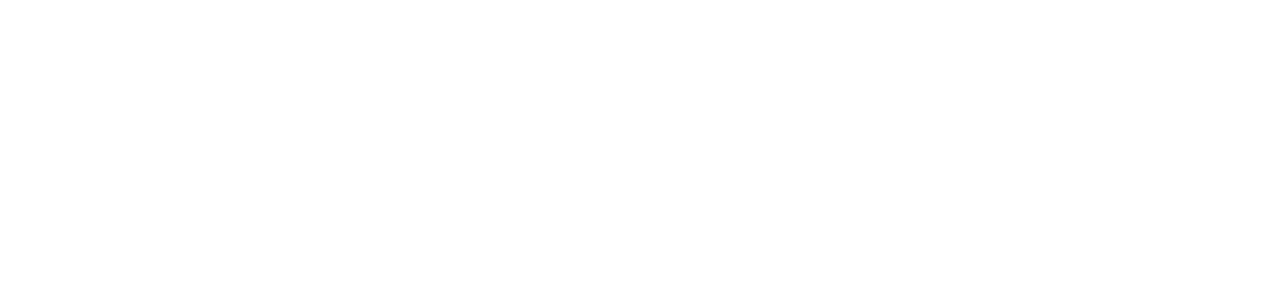
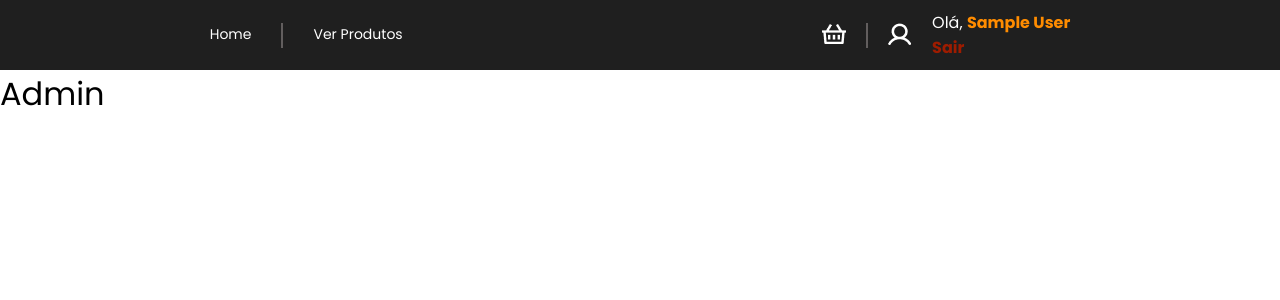
Before and after one commit to CaioMiranda12/brabosburger-interface, a React (Vite) app: page /pedidos in a window 1280 px wide. Before the commit this address had no page. Shown: the top 300 px of the page. Built offline with nearby package versions, Linux system fonts and the light colour scheme; sample sign-in values are in the browser's storage; a web font is replaced by a local one.

Commit message:
feat: inicio da criação da pagina de admin

```diff
--- /dev/null
+++ b/src/containers/Admin/index.jsx
@@ -0,0 +1,9 @@
+import { Container } from './styles';
+
+export function Admin() {
+  return (
+    <Container>
+      <h1>Admin</h1>
+    </Container>
+  );
+}
--- /dev/null
+++ b/src/containers/Admin/styles.js
@@ -0,0 +1,3 @@
+import styled from 'styled-components';
+
+export const Container = styled.div``;
--- a/src/containers/index.jsx
+++ b/src/containers/index.jsx
@@ -3,3 +3,4 @@ export * from './Login';
 export * from './Products';
 export * from './Register';
 export * from './Cart';
+export * from './Admin';
--- a/src/routes/routes.jsx
+++ b/src/routes/routes.jsx
@@ -1,6 +1,6 @@
 import { BrowserRouter as Router, Routes, Route } from 'react-router-dom';
 
-import { Home, Login, Products, Register, Cart } from '../containers';
+import { Home, Login, Products, Register, Cart, Admin } from '../containers';
 import PrivateRoute from './private-route';
 
 function MyRoutes() {
@@ -35,6 +35,15 @@ function MyRoutes() {
             </PrivateRoute>
           }
         />
+
+        <Route
+          path="/pedidos"
+          element={
+            <PrivateRoute>
+              <Admin />
+            </PrivateRoute>
+          }
+        />
       </Routes>
     </Router>
   );
```
